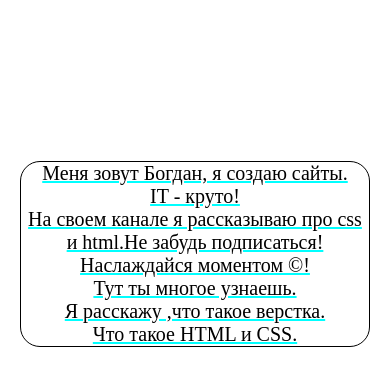
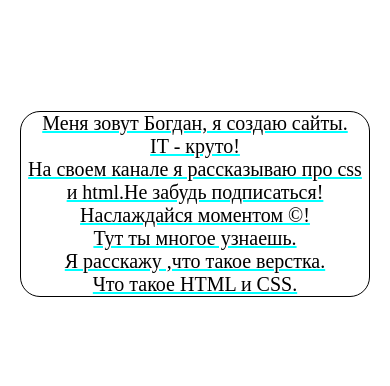
Before and after one commit to WEBRAZRABOTKA67/webrazrabotka_test, a plain HTML site: page index.html in a window 390 px wide. Shown: the part 284-670 px from the top of the page. Drawn offline with Linux system fonts and the light colour scheme.

Commit message:
Update style.css

```diff
--- a/style.css
+++ b/style.css
@@ -54,7 +54,7 @@
         text-align: center;
         font-family: "SF UI Display";;
         position: relative;
-        top: 230px;
+        top: 180px;
         font-size: 20px;
         border:solid 1px;
         border-radius: 20px;
```
